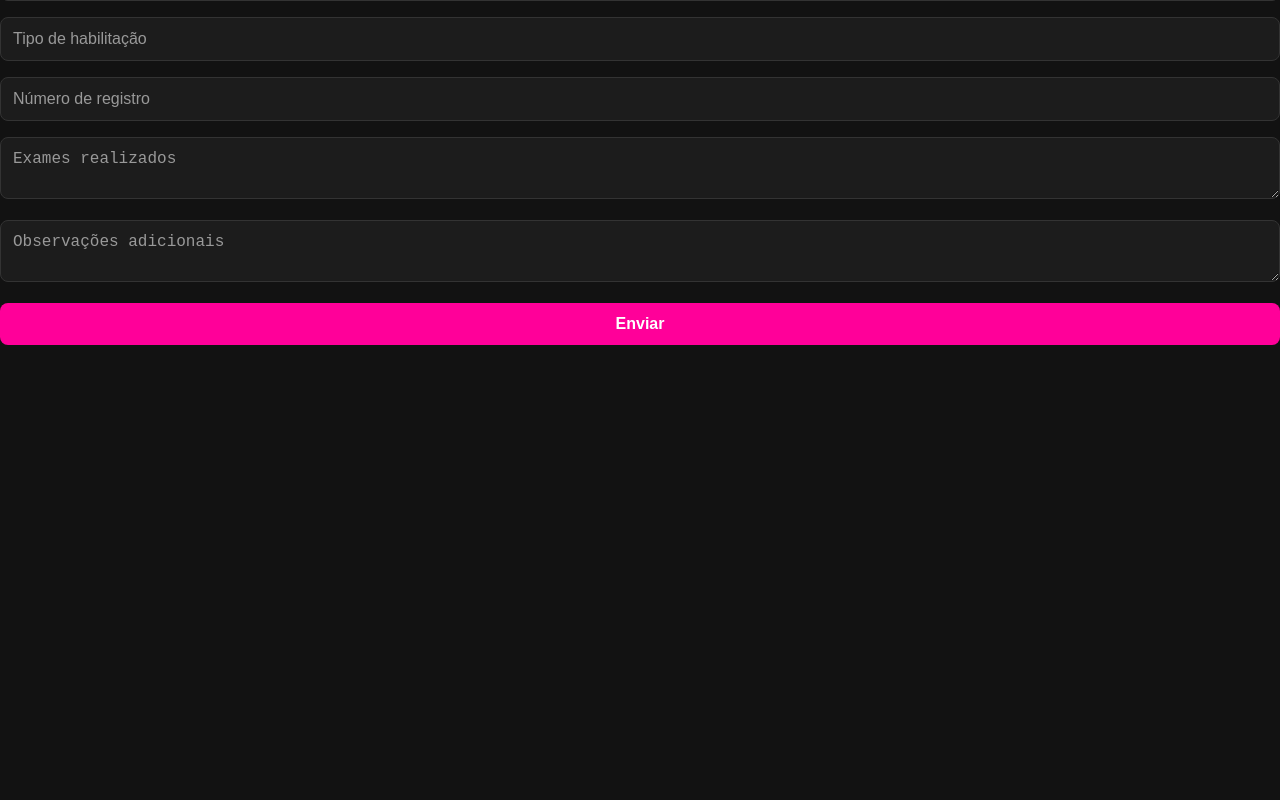
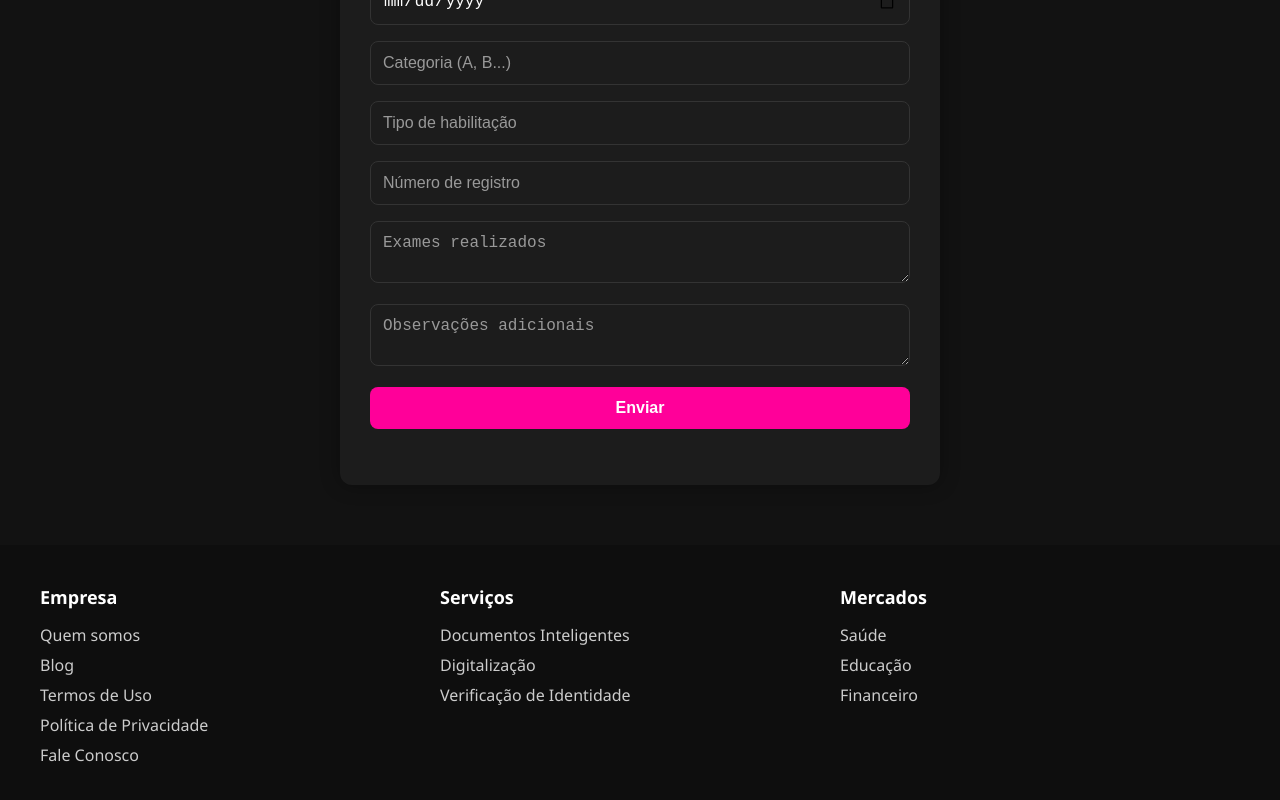
Before and after one commit to gustavocarneiro453/Projeto-Final, an Angular app: page /cnh in a window 1280 px wide. Shown: the part 638-1438 px from the top of the page. Before the commit the page ends 999 px from the top, so only its background shows below. Built offline with nearby package versions, Linux system fonts and the light colour scheme.

Commit message:
em andamento

```diff
--- a/src/app/app.component.html
+++ b/src/app/app.component.html
@@ -1 +1,2 @@
 <router-outlet></router-outlet>
+<app-footer></app-footer>
--- a/src/app/app.component.ts
+++ b/src/app/app.component.ts
@@ -1,9 +1,11 @@
 import { Component } from '@angular/core';
 import { RouterOutlet } from '@angular/router';
+import { FooterComponent } from './footer/footer.component'; // ajuste o caminho se necessário
+
 @Component({
   selector: 'app-root',
   standalone: true,
-  imports: [RouterOutlet],
+  imports: [RouterOutlet, FooterComponent],
   templateUrl: './app.component.html',
   styleUrls: ['./app.component.css']
 })
--- a/src/app/cnh/cnh.component.html
+++ b/src/app/cnh/cnh.component.html
@@ -1,4 +1,5 @@
-<h2>🪪 Formulário de CNH</h2>
+<h2 class = "title">🪪 Formulário de CNH</h2>
+<div class="form-wrapper">
 <form (ngSubmit)="enviar()" #form="ngForm">
   <input [(ngModel)]="cnh.nome" name="nome" placeholder="Nome completo" required />
   <input [(ngModel)]="cnh.numero" name="numero" placeholder="Número da CNH" required />
@@ -17,3 +18,4 @@
 
   <button [disabled]="!form.valid">Enviar</button>
 </form>
+</div>
--- /dev/null
+++ b/src/app/footer/footer.component.css
@@ -0,0 +1,47 @@
+.site-footer {
+  background-color: #0e0e0e;
+  padding: 40px 20px;
+  color: white;
+}
+
+.footer-container {
+  max-width: 1200px;
+  margin: auto;
+  display: flex;
+  flex-wrap: wrap;
+  justify-content: space-between;
+}
+
+.footer-col {
+  flex: 1 1 200px;
+  margin-bottom: 30px;
+}
+
+.footer-col h4 {
+  font-size: 18px;
+  margin-bottom: 15px;
+  color: #fff;
+}
+
+.footer-col ul {
+  list-style: none;
+  padding: 0;
+}
+
+.footer-col ul li {
+  margin-bottom: 8px;
+}
+
+.footer-col ul li a {
+  color: #ccc;
+  transition: color 0.3s;
+}
+
+.footer-col ul li a:hover {
+  color: #ff0099;
+}
+
+.social-icons img {
+  height: 24px;
+  margin-right: 10px;
+}
--- /dev/null
+++ b/src/app/footer/footer.component.html
@@ -0,0 +1,32 @@
+<footer class="site-footer">
+  <div class="footer-container">
+   <div class="footer-col">
+      <h4>Empresa</h4>
+      <ul>
+        <li><a href="#">Quem somos</a></li>
+        <li><a href="#">Blog</a></li>
+        <li><a href="#">Termos de Uso</a></li>
+        <li><a href="#">Política de Privacidade</a></li>
+        <li><a href="#">Fale Conosco</a></li>
+      </ul>
+    </div>
+
+    <div class="footer-col">
+      <h4>Serviços</h4>
+      <ul>
+        <li><a href="#">Documentos Inteligentes</a></li>
+        <li><a href="#">Digitalização</a></li>
+        <li><a href="#">Verificação de Identidade</a></li>
+      </ul>
+    </div>
+
+    <div class="footer-col">
+      <h4>Mercados</h4>
+      <ul>
+        <li><a href="#">Saúde</a></li>
+        <li><a href="#">Educação</a></li>
+        <li><a href="#">Financeiro</a></li>
+      </ul>
+    </div>
+  </div>
+</footer>
--- a/src/app/identidade/identidade.component.html
+++ b/src/app/identidade/identidade.component.html
@@ -1,4 +1,5 @@
-<h2>🆔 Formulário de Identidade</h2>
+<h2 class = "title">🆔 Formulário de Identidade</h2>
+<div class="form-wrapper">
 <form (ngSubmit)="enviar()" #form="ngForm">
   <input [(ngModel)]="rg.nome" name="nome" placeholder="Nome completo" required />
   <input [(ngModel)]="rg.numero" name="numero" placeholder="Número do RG" required />
@@ -14,3 +15,4 @@
 
   <button [disabled]="!form.valid">Enviar</button>
 </form>
+</div>
--- a/src/app/saude/saude.component.html
+++ b/src/app/saude/saude.component.html
@@ -1,4 +1,5 @@
-<h2>❤️ Formulário da Carteira de Saúde</h2>
+<h2 class = "title">❤️ Formulário da Carteira de Saúde</h2>
+<div class="form-wrapper">
 <form (ngSubmit)="enviar()" #form="ngForm">
   <input [(ngModel)]="saude.nome" name="nome" placeholder="Nome completo" required />
   <input [(ngModel)]="saude.numeroSUS" name="numeroSUS" placeholder="Número do Cartão SUS" required />
@@ -12,3 +13,4 @@
 
   <button [disabled]="!form.valid">Enviar</button>
 </form>
+</div>
--- a/src/styles.css
+++ b/src/styles.css
@@ -73,3 +73,45 @@ button:hover {
 .btn-secondary:hover {
   background-color: #ffffff20;
 }
+
+html, body {
+  height: 100%;
+  margin: 0;
+  display: flex;
+  flex-direction: column;
+}
+
+app-root {
+  flex: 1;
+  display: flex;
+  flex-direction: column;
+}
+
+router-outlet {
+  flex: 1;
+}
+
+.form-wrapper {
+  max-width: 600px;
+  width: 100%;
+  margin: 60px auto;
+  padding: 40px 30px;
+  background-color: #1C1C1C;
+  border-radius: 12px;
+  box-shadow: 0 0 20px #00000055;
+  display: flex;
+  flex-direction: column;
+}
+
+.form-wrapper h2 {
+  text-align: center;
+  margin-bottom: 30px;
+}
+
+.form-wrapper form {
+  width: 100%;
+}
+
+.title{
+  text-align: center;
+}
```
Also changed, not shown: src/app/footer/footer.component.ts (added, +11 -0 lines), 1 other file (tests, documents, lock files or other folders).
